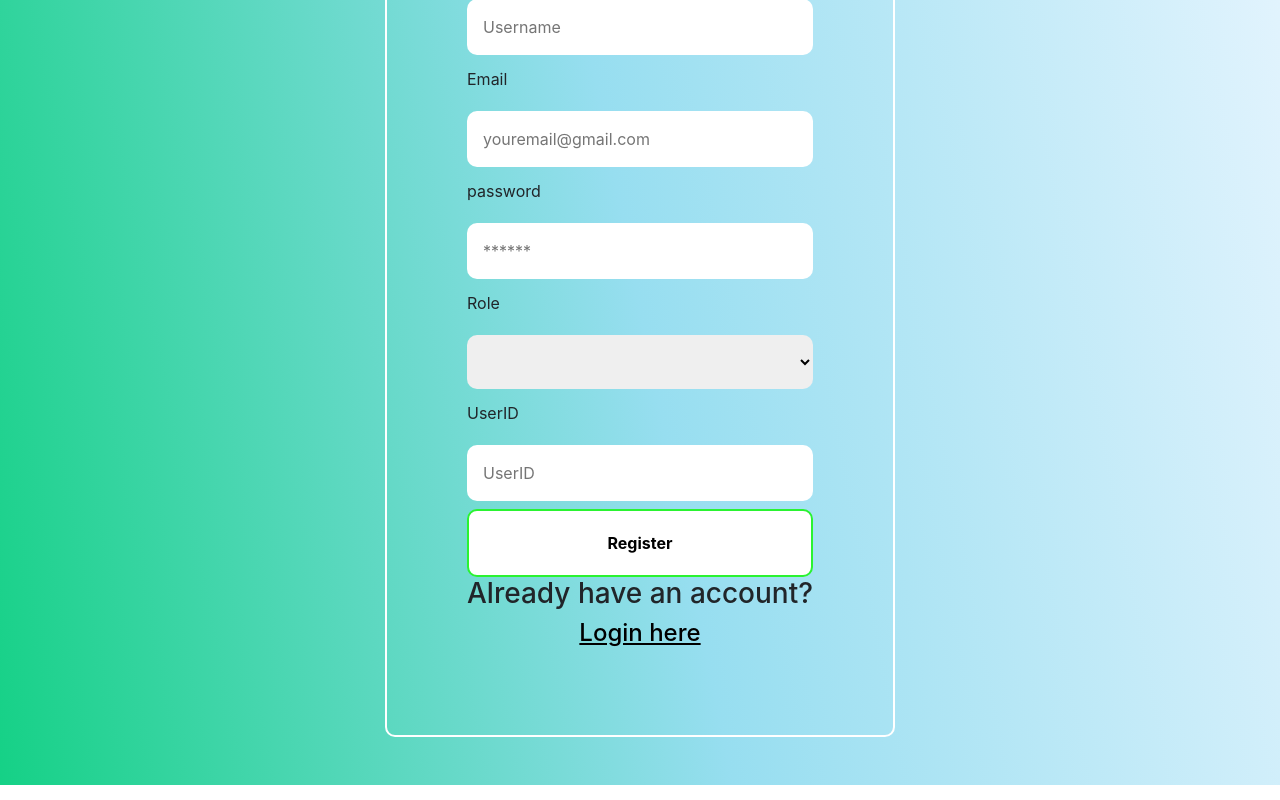
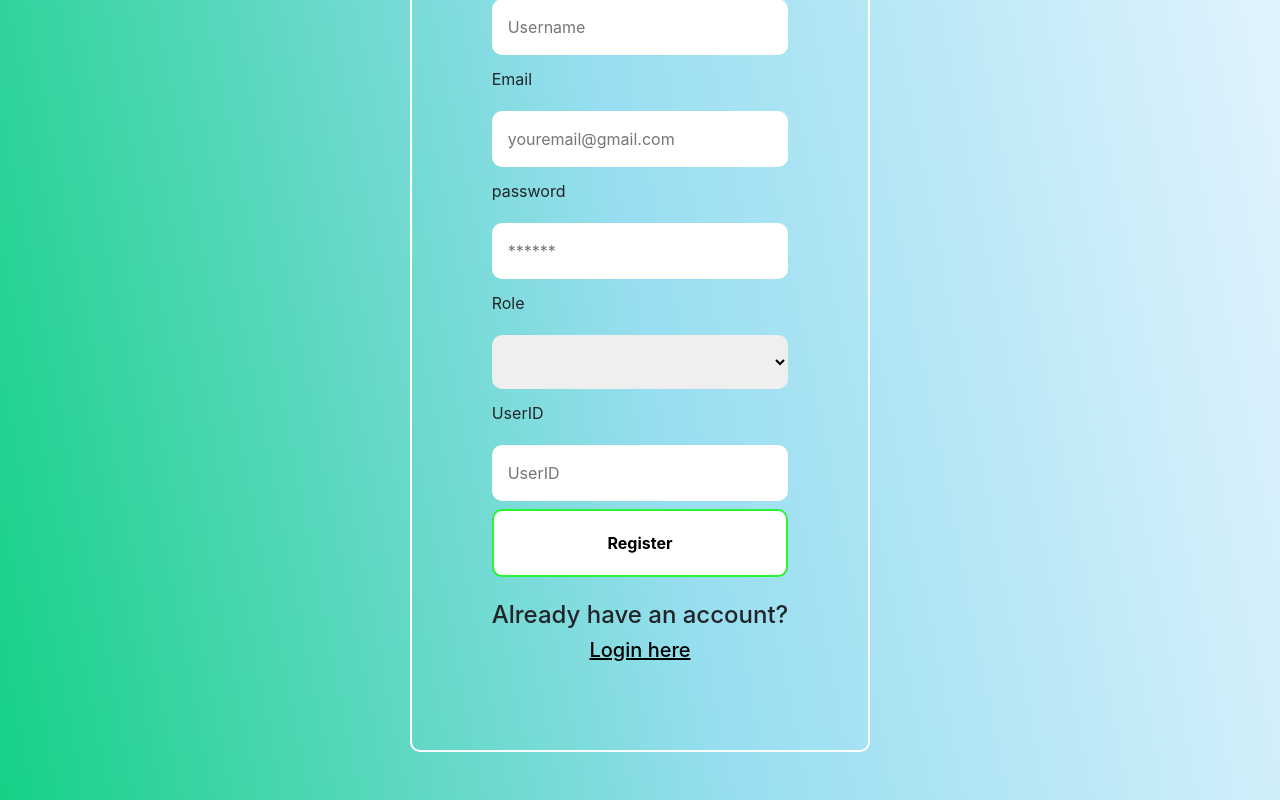
Before and after one commit to MalshaniDahanayaka/teaching-institution-management-system_frontend, a React (Create React App) app: page /signup in a window 1280 px wide. Shown: the part 483-1283 px from the top of the page. Built offline with nearby package versions, Linux system fonts and the light colour scheme; the HTML template or start-up script is replaced by a standard one.

Commit message:
Add required modifications

```diff
--- a/src/pages/SignupPage.js
+++ b/src/pages/SignupPage.js
@@ -71,21 +71,17 @@ export const SignupPage = (props) => {
             <input value={lastName} onChange={(e) => setLastName(e.target.value)} name="lastName" id="lastName" placeholder="Last Name"/>
             {errors.lastName && <p className="error">{errors.lastName}</p>}
 
-
             <label htmlFor="username">Username</label>
             <input value={username} onChange={(e) => setUsername(e.target.value)} name="username" id="username" placeholder="Username"/>
             {errors.username && <p className="error">{errors.username}</p>}
-
 
             <label htmlFor="email">Email</label>
             <input value={email} onChange={(e) => setEmail(e.target.value)} type="email" placeholder="youremail@gmail.com" id="email" name="email" />
             {errors.email && <p className="error">{errors.email}</p>}
 
-
             <label htmlFor="password">password</label>
             <input value={password} onChange={(e) => setPassword(e.target.value)} type="password" placeholder="******" id="password" name="password" />
             {errors.password && <p className="error">{errors.password}</p>}
-
 
             <label htmlFor="role">Role</label>
             <select value={role} onChange={e => setRole(e.target.value)}>
@@ -101,9 +97,9 @@ export const SignupPage = (props) => {
 
             <button className="registerbtn" type="Submit" onClick={handleSubmit}><b>Register</b></button>
         </form>
-
-        <h3>Already have an account?</h3>
-        <Link to="/login" className="link-button"><h4>Login here</h4></Link>
+        <br/>
+        <h4>Already have an account?</h4>
+        <Link to="/login" className="link-button"><h5>Login here</h5></Link>
 
         </div>
         </div>
```
